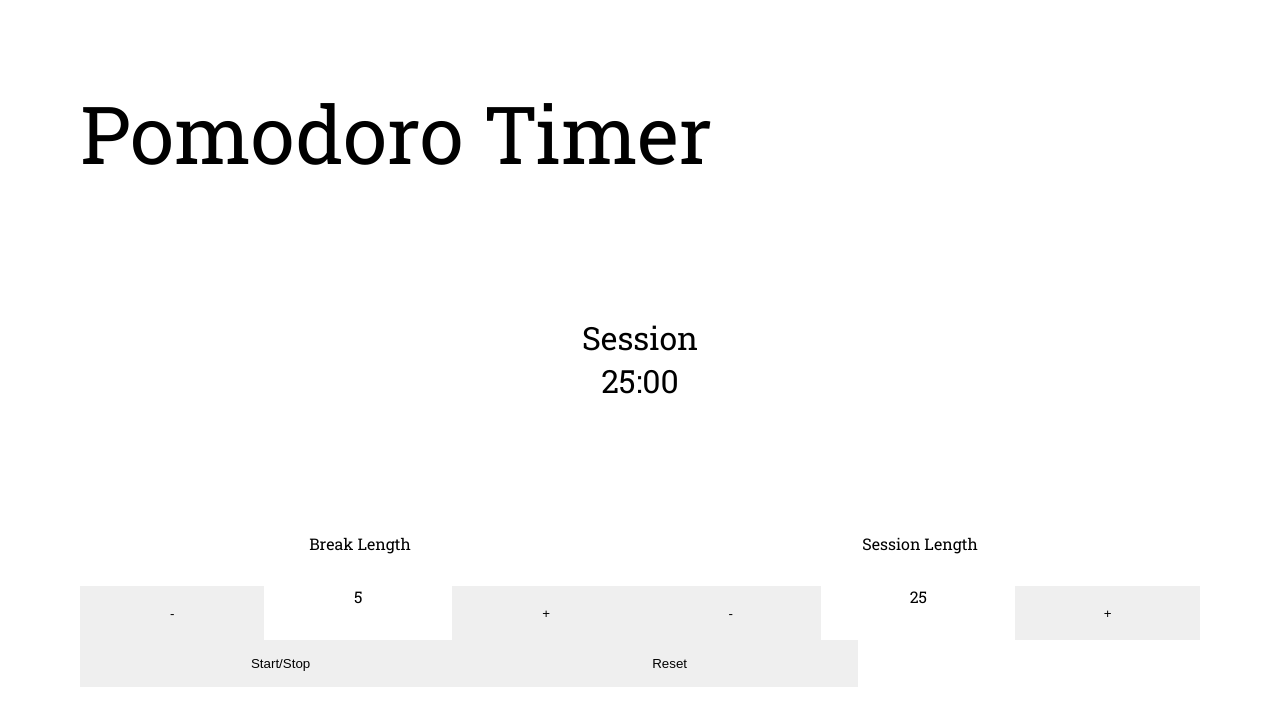
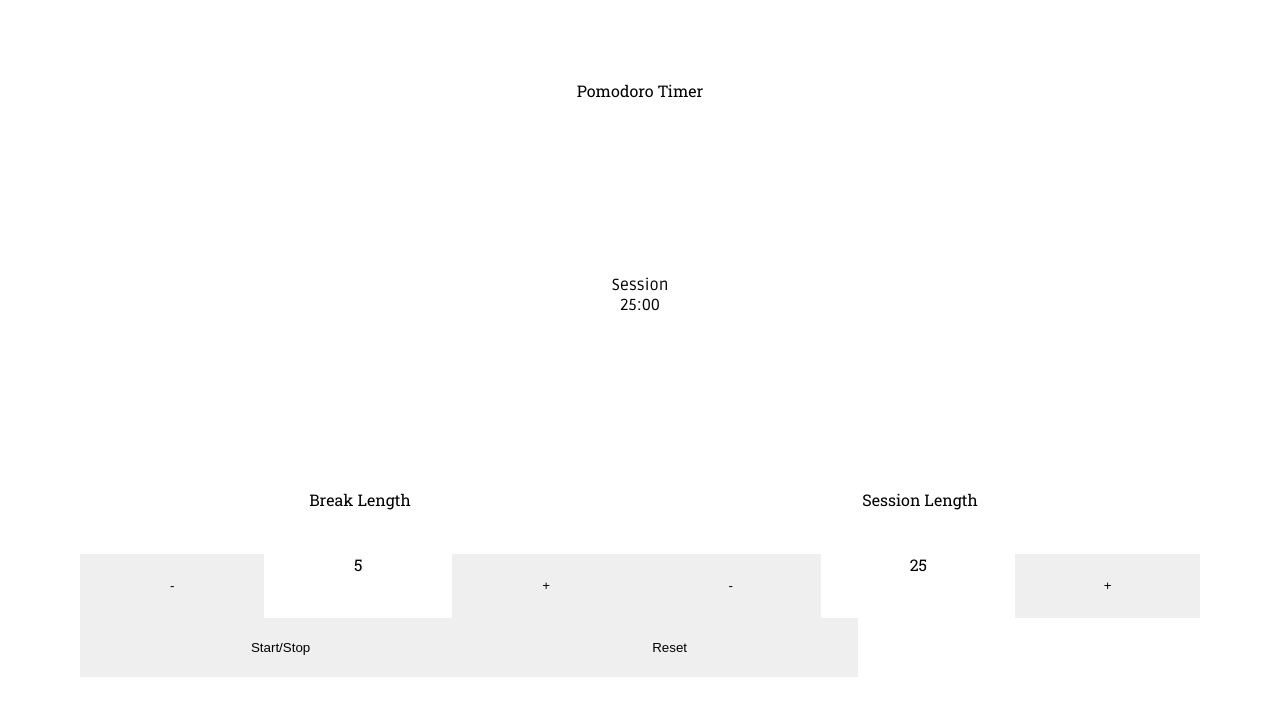
Before and after one commit to 5t4r8ucK/05-build-a-25-5-clock, a React (Create React App) app: page / in a window 1280 px wide. Shown: the top 726 px of the page. Built offline with nearby package versions, Linux system fonts and the light colour scheme.

Commit message:
Added fonts and aligned text.

```diff
--- a/src/components/timer.js
+++ b/src/components/timer.js
@@ -4,7 +4,8 @@ import Length from './length.js';
 
 const TimerWrapper = styled.section`
   // Display and Box Model
-  font-size: 2em;
+  font-family: 'Ruda', sans-serif;
+  text-align: center;
 `;
 
 const Timer = () => {
--- a/src/components/title.js
+++ b/src/components/title.js
@@ -2,7 +2,7 @@ import styled, { css } from 'styled-components';
 
 const Title = styled.section`
   // Display and Box Model
-  font-size: 5em;
+  text-align: center;
 `;
 
 export default Title;
```
